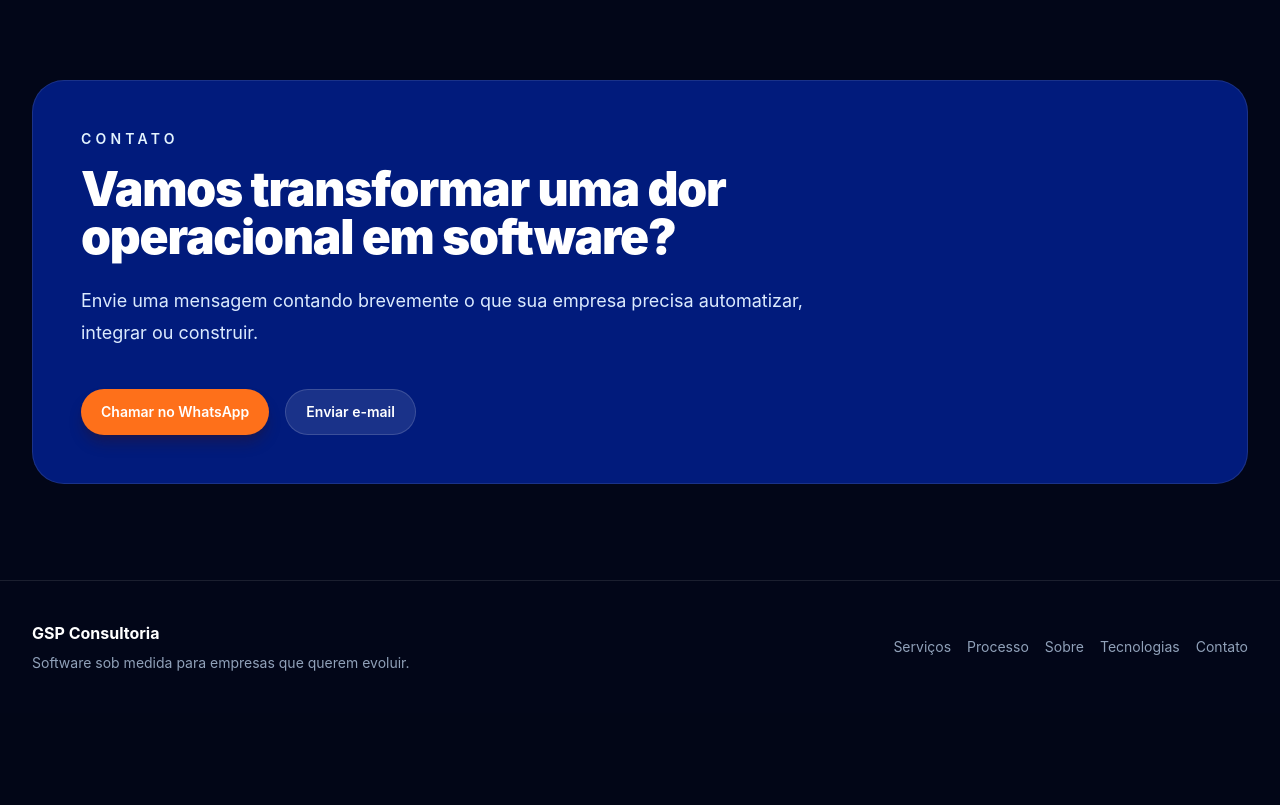
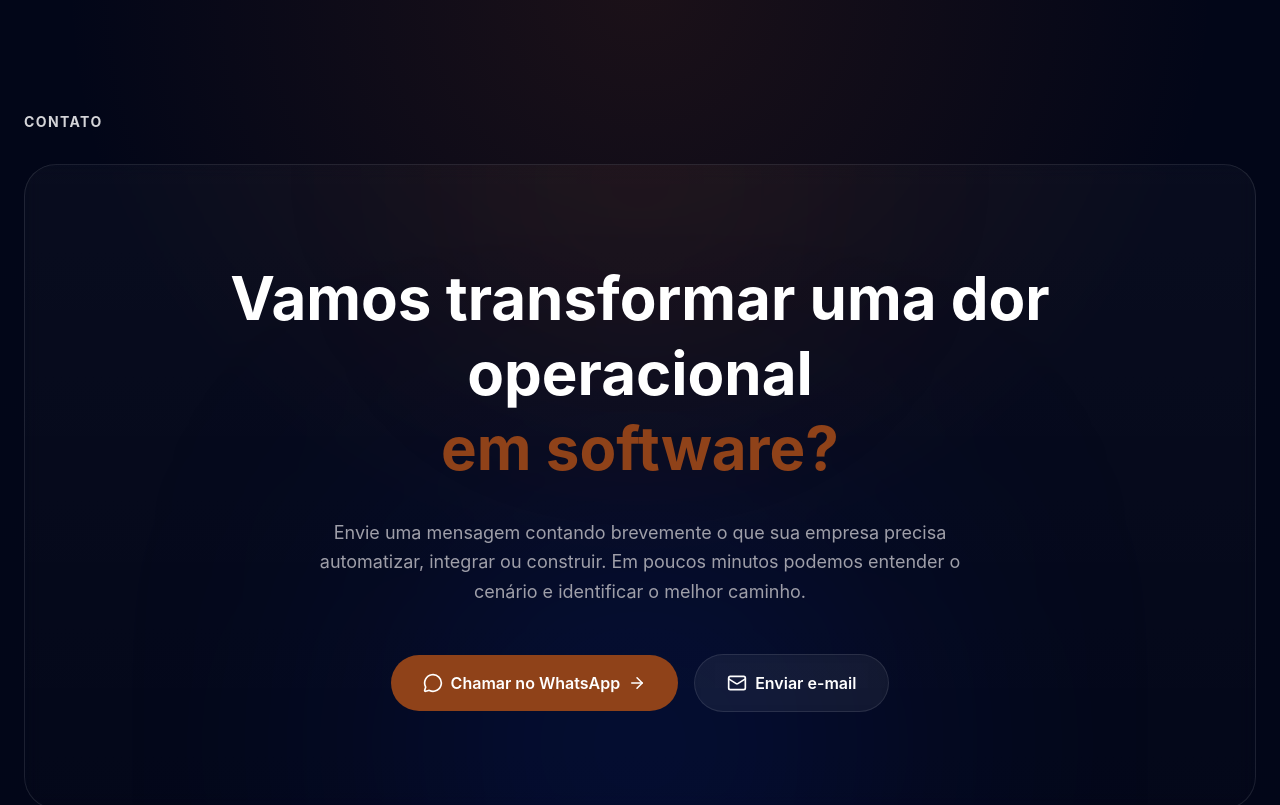
Before and after one commit to gsp-consultoria/gsp-website, a React (Vite) app: page / in a window 1280 px wide. Shown: the part 4140-4945 px from the top of the page. Before the commit the page ends 4853 px from the top, so only its background shows below. Built offline with nearby package versions, Linux system fonts and the light colour scheme.

Commit message:
feat: atualizacao secao contato

```diff
--- a/src/components/sections/Contact.tsx
+++ b/src/components/sections/Contact.tsx
@@ -1,37 +1,120 @@
+import { ArrowRight, Mail, MessageCircle } from "lucide-react";
 import { company } from '../../lib/constants';
 import { buildWhatsAppUrl } from '../../lib/utils';
-import { ButtonLink } from '../ui/Button';
-import { Container } from '../ui/Container';
 
 export function Contact() {
+
   const contactUrl = buildWhatsAppUrl(
     company.whatsapp,
-    'Olá, Gabriel! Quero solicitar um diagnóstico para minha empresa.',
+    'Olá, Gabriel! Quero conversar sobre um projeto de software para minha empresa.',
   );
 
   return (
-    <section id="contato" className="scroll-mt-24 py-24">
-      <Container>
-        <div className="overflow-hidden rounded-[2rem] border border-white/10 bg-[#011b7c] p-8 md:p-12">
-          <div className="max-w-3xl">
-            <p className="text-sm font-semibold uppercase tracking-[0.3em] text-[#e3f3fe]">Contato</p>
-            <h2 className="mt-4 text-3xl font-black tracking-tight text-white md:text-5xl">
-              Vamos transformar uma dor operacional em software?
+    <section
+      id="contato"
+      className="relative overflow-hidden bg-[#020618] py-32"
+    >
+      <div className="absolute inset-0 bg-[radial-gradient(circle_at_top,rgba(143,66,25,0.18),transparent_50%)]" />
+
+      <div className="absolute bottom-0 left-1/2 h-96 w-96 -translate-x-1/2 rounded-full bg-[#0A2DB8]/30 blur-[140px]" />
+
+      <div className="container relative z-10 mx-auto px-6">
+        <span className="mb-8 block text-sm font-bold uppercase tracking-widest text-zinc-300">
+          CONTATO
+        </span>
+
+        <div
+          className="
+            relative
+            overflow-hidden
+            rounded-[32px]
+            border
+            border-white/10
+            bg-gradient-to-b
+            from-white/[0.03]
+            to-white/[0.01]
+            px-8
+            py-24
+            backdrop-blur-sm
+          "
+        >
+          <div className="absolute -top-32 left-1/2 h-72 w-72 -translate-x-1/2 rounded-full bg-[#8F4219]/10 blur-[120px]" />
+
+          <div className="relative z-10 mx-auto max-w-4xl text-center">
+            <h2 className="text-4xl font-bold leading-tight text-white md:text-6xl">
+              Vamos transformar uma dor operacional
+              <span className="block text-[#8F4219]">
+                em software?
+              </span>
             </h2>
-            <p className="mt-6 text-lg leading-8 text-blue-100">
-              Envie uma mensagem contando brevemente o que sua empresa precisa automatizar, integrar ou construir.
+
+            <p className="mx-auto mt-8 max-w-2xl text-lg leading-relaxed text-zinc-400">
+              Envie uma mensagem contando brevemente o que sua
+              empresa precisa automatizar, integrar ou construir.
+              Em poucos minutos podemos entender o cenário e
+              identificar o melhor caminho.
             </p>
-          </div>
-          <div className="mt-10 flex flex-col gap-4 sm:flex-row">
-            <ButtonLink href={contactUrl} target="_blank" rel="noreferrer">
-              Chamar no WhatsApp
-            </ButtonLink>
-            <ButtonLink href={`mailto:${company.email}`} variant="secondary">
-              Enviar e-mail
-            </ButtonLink>
+
+            <div className="mt-12 flex flex-col items-center justify-center gap-4 sm:flex-row">
+              <a
+                href={contactUrl}
+                target="_blank"
+                rel="noopener noreferrer"
+                className="
+                  group
+                  inline-flex
+                  items-center
+                  gap-2
+                  rounded-full
+                  bg-[#8F4219]
+                  px-8
+                  py-4
+                  font-semibold
+                  text-white
+                  transition-all
+                  duration-300
+                  hover:scale-105
+                  hover:shadow-[0_0_40px_rgba(143,66,25,.45)]
+                "
+              >
+                <MessageCircle size={20} />
+
+                Chamar no WhatsApp
+
+                <ArrowRight
+                  size={18}
+                  className="transition-transform group-hover:translate-x-1"
+                />
+              </a>
+
+              <a
+                href={`mailto:${company.email}`}
+                className="
+                  inline-flex
+                  items-center
+                  gap-2
+                  rounded-full
+                  border
+                  border-white/10
+                  bg-white/5
+                  px-8
+                  py-4
+                  font-semibold
+                  text-white
+                  backdrop-blur-sm
+                  transition-all
+                  duration-300
+                  hover:border-white/20
+                  hover:bg-white/10
+                "
+              >
+                <Mail size={20} />
+                Enviar e-mail
+              </a>
+            </div>
           </div>
         </div>
-      </Container>
+      </div>
     </section>
   );
 }
```
